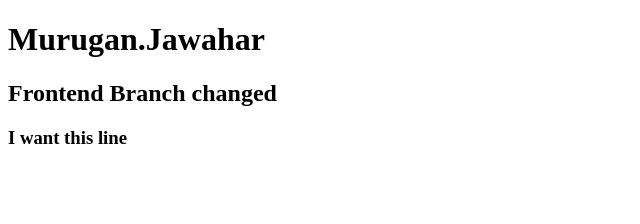
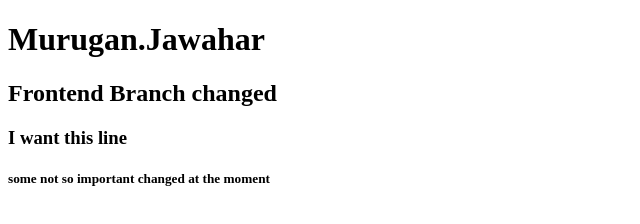
Before and after one commit to M-Jawahar2003/react, a plain HTML site: page index.html in a window 1280 px wide. Shown: the whole page, without its empty margins (0-640 px from the left). Drawn offline with Linux system fonts and the light colour scheme.

Commit message:
feat : added somethings

```diff
--- a/index.html
+++ b/index.html
@@ -9,6 +9,7 @@
     <h1>Murugan.Jawahar</h1>
     <h2>Frontend Branch changed</h2>
     <h3>I want this line</h3>
+    <h5>some not so important changed at the  moment</h5>
 
 </body>
 </html>
```
